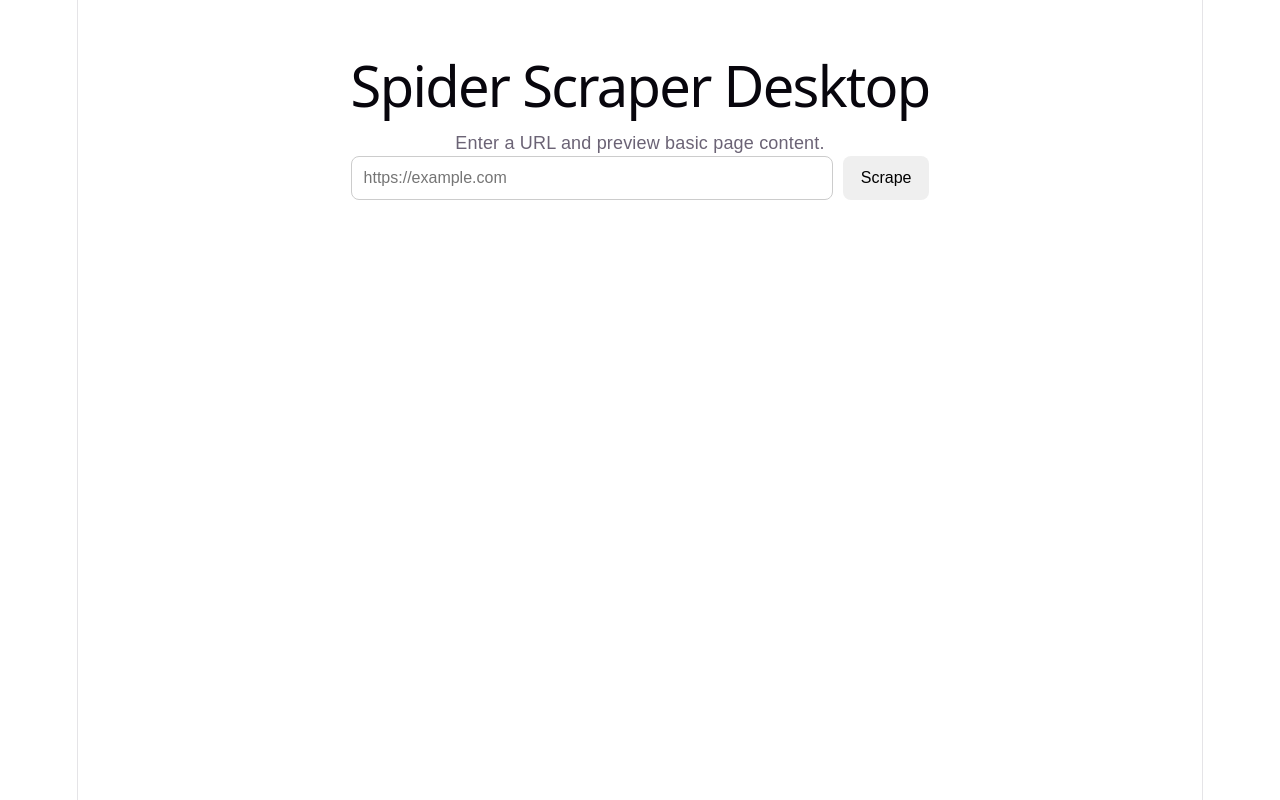
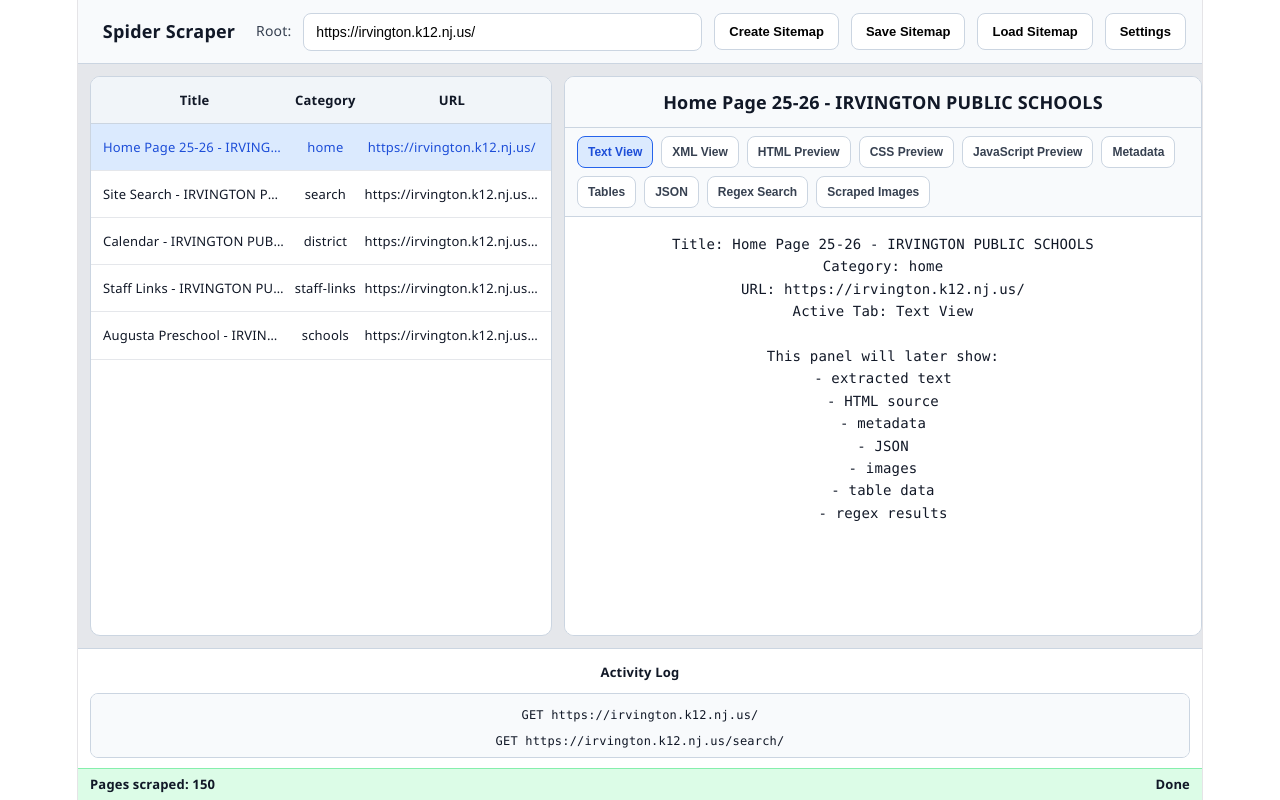
Before and after one commit to Danluk1001/spider-scraper-desktop, a React (Vite) app in the folder frontend/: page / in a window 1280 px wide. Built offline with nearby package versions, Linux system fonts and the light colour scheme.

Commit message:
Add CSV export functionality and Redesign scraper UI into desktop workspace layout

```diff
--- a/frontend/src/pages/Home.tsx
+++ b/frontend/src/pages/Home.tsx
@@ -1,93 +1,294 @@
 import { useState } from "react";
-import axios from "axios";
 
-type ScrapeResult = {
+type ScrapedPage = {
+  id: number;
   title: string;
+  category: string;
   url: string;
-  paragraph_count: number;
-  preview: string[];
 };
 
+const mockPages: ScrapedPage[] = [
+  { id: 1, title: "Home Page 25-26 - IRVINGTON PUBLIC SCHOOLS", category: "home", url: "https://irvington.k12.nj.us/" },
+  { id: 2, title: "Site Search - IRVINGTON PUBLIC SCHOOLS", category: "search", url: "https://irvington.k12.nj.us/search/" },
+  { id: 3, title: "Calendar - IRVINGTON PUBLIC SCHOOLS", category: "district", url: "https://irvington.k12.nj.us/district/calendar/" },
+  { id: 4, title: "Staff Links - IRVINGTON PUBLIC SCHOOLS", category: "staff-links", url: "https://irvington.k12.nj.us/staff-links/" },
+  { id: 5, title: "Augusta Preschool - IRVINGTON PUBLIC SCHOOLS", category: "schools", url: "https://irvington.k12.nj.us/schools/augusta-preschool-academy/" },
+];
+
 export default function Home() {
-  const [url, setUrl] = useState("");
-  const [result, setResult] = useState<ScrapeResult | null>(null);
-  const [error, setError] = useState("");
-  const [loading, setLoading] = useState(false);
+  const [rootUrl, setRootUrl] = useState("https://irvington.k12.nj.us/");
+  const [selectedPage, setSelectedPage] = useState<ScrapedPage | null>(mockPages[0]);
+  const [activeTab, setActiveTab] = useState("Text View");
 
-  const handleScrape = async () => {
-    setLoading(true);
-    setError("");
-    setResult(null);
-
-    try {
-      const response = await axios.post("http://127.0.0.1:5000/api/scrape", {
-        url,
-      });
-
-      setResult(response.data);
-    } catch (err: any) {
-      setError(err?.response?.data?.error || "Something went wrong");
-    } finally {
-      setLoading(false);
-    }
-  };
+  const tabs = [
+    "Text View",
+    "XML View",
+    "HTML Preview",
+    "CSS Preview",
+    "JavaScript Preview",
+    "Metadata",
+    "Tables",
+    "JSON",
+    "Regex Search",
+    "Scraped Images",
+  ];
 
   return (
-    <div style={{ maxWidth: "800px", margin: "40px auto", fontFamily: "Arial" }}>
-      <h1>Spider Scraper Desktop</h1>
-      <p>Enter a URL and preview basic page content.</p>
+    <div
+      style={{
+        height: "100vh",
+        display: "grid",
+        gridTemplateRows: "64px 1fr 120px 32px",
+        background: "#e5e7eb",
+        color: "#111827",
+        fontFamily: "Segoe UI, sans-serif",
+      }}
+    >
+      <div
+        style={{
+          display: "flex",
+          alignItems: "center",
+          gap: "12px",
+          padding: "12px 16px",
+          borderBottom: "1px solid #cbd5e1",
+          background: "#f8fafc",
+        }}
+      >
+        <div style={{ fontWeight: 700, fontSize: "18px", minWidth: "150px" }}>
+          Spider Scraper
+        </div>
 
-      <div style={{ display: "flex", gap: "10px", marginBottom: "20px" }}>
+        <label style={{ fontSize: "14px", color: "#374151" }}>Root:</label>
+
         <input
-          type="text"
-          placeholder="https://example.com"
-          value={url}
-          onChange={(e) => setUrl(e.target.value)}
+          value={rootUrl}
+          onChange={(e) => setRootUrl(e.target.value)}
           style={{
             flex: 1,
-            padding: "12px",
-            fontSize: "16px",
-            border: "1px solid #ccc",
+            padding: "10px 12px",
+            border: "1px solid #cbd5e1",
             borderRadius: "8px",
+            background: "#fff",
+            fontSize: "14px",
           }}
         />
+
+        {["Create Sitemap", "Save Sitemap", "Load Sitemap", "Settings"].map((btn) => (
           <button
-          onClick={handleScrape}
-          disabled={loading}
+            key={btn}
             style={{
-            padding: "12px 18px",
-            fontSize: "16px",
-            border: "none",
+              padding: "10px 14px",
               borderRadius: "8px",
+              border: "1px solid #cbd5e1",
+              background: "#ffffff",
+              cursor: "pointer",
+              fontSize: "13px",
+              fontWeight: 600,
+            }}
+          >
+            {btn}
+          </button>
+        ))}
+      </div>
+
+      <div
+        style={{
+          display: "grid",
+          gridTemplateColumns: "42% 58%",
+          gap: "12px",
+          padding: "12px",
+          overflow: "hidden",
+        }}
+      >
+        <div
+          style={{
+            background: "#ffffff",
+            border: "1px solid #cbd5e1",
+            borderRadius: "10px",
+            overflow: "hidden",
+            display: "flex",
+            flexDirection: "column",
+          }}
+        >
+          <div
+            style={{
+              display: "grid",
+              gridTemplateColumns: "42% 18% 40%",
+              padding: "10px 12px",
+              background: "#f1f5f9",
+              borderBottom: "1px solid #cbd5e1",
+              fontWeight: 700,
+              fontSize: "13px",
+            }}
+          >
+            <div>Title</div>
+            <div>Category</div>
+            <div>URL</div>
+          </div>
+
+          <div style={{ overflowY: "auto", flex: 1 }}>
+            {mockPages.map((page) => {
+              const selected = selectedPage?.id === page.id;
+              return (
+                <div
+                  key={page.id}
+                  onClick={() => setSelectedPage(page)}
+                  style={{
+                    display: "grid",
+                    gridTemplateColumns: "42% 18% 40%",
+                    padding: "10px 12px",
+                    borderBottom: "1px solid #e5e7eb",
+                    cursor: "pointer",
+                    background: selected ? "#dbeafe" : "#ffffff",
+                    color: selected ? "#1d4ed8" : "#111827",
+                    fontSize: "13px",
+                  }}
+                >
+                  <div style={{ whiteSpace: "nowrap", overflow: "hidden", textOverflow: "ellipsis" }}>
+                    {page.title}
+                  </div>
+                  <div>{page.category}</div>
+                  <div style={{ whiteSpace: "nowrap", overflow: "hidden", textOverflow: "ellipsis" }}>
+                    {page.url}
+                  </div>
+                </div>
+              );
+            })}
+          </div>
+        </div>
+
+        <div
+          style={{
+            background: "#ffffff",
+            border: "1px solid #cbd5e1",
+            borderRadius: "10px",
+            overflow: "hidden",
+            display: "flex",
+            flexDirection: "column",
+          }}
+        >
+          <div
+            style={{
+              padding: "12px 16px",
+              borderBottom: "1px solid #cbd5e1",
+              fontWeight: 700,
+              fontSize: "18px",
+              background: "#f8fafc",
+            }}
+          >
+            {selectedPage?.title || "No page selected"}
+          </div>
+
+          <div
+            style={{
+              display: "flex",
+              gap: "8px",
+              padding: "8px 12px",
+              borderBottom: "1px solid #cbd5e1",
+              background: "#f8fafc",
+              flexWrap: "wrap",
+            }}
+          >
+            {tabs.map((tab) => (
+              <button
+                key={tab}
+                onClick={() => setActiveTab(tab)}
+                style={{
+                  padding: "8px 10px",
+                  borderRadius: "8px",
+                  border: activeTab === tab ? "1px solid #2563eb" : "1px solid #cbd5e1",
+                  background: activeTab === tab ? "#dbeafe" : "#ffffff",
+                  color: activeTab === tab ? "#1d4ed8" : "#374151",
+                  fontSize: "12px",
+                  fontWeight: 600,
                   cursor: "pointer",
                 }}
               >
-          {loading ? "Scraping..." : "Scrape"}
+                {tab}
               </button>
+            ))}
           </div>
 
-      {error && (
-        <div style={{ color: "red", marginBottom: "20px" }}>
-          <strong>Error:</strong> {error}
+          <div
+            style={{
+              flex: 1,
+              padding: "16px",
+              overflowY: "auto",
+              fontSize: "14px",
+              lineHeight: 1.6,
+              background: "#ffffff",
+            }}
+          >
+            <pre
+              style={{
+                margin: 0,
+                fontFamily: "Consolas, monospace",
+                whiteSpace: "pre-wrap",
+              }}
+            >
+{`Title: ${selectedPage?.title || ""}
+Category: ${selectedPage?.category || ""}
+URL: ${selectedPage?.url || ""}
+Active Tab: ${activeTab}
+
+This panel will later show:
+- extracted text
+- HTML source
+- metadata
+- JSON
+- images
+- table data
+- regex results`}
+            </pre>
           </div>
-      )}
+        </div>
+      </div>
 
-      {result && (
-        <div style={{ border: "1px solid #ddd", padding: "20px", borderRadius: "10px" }}>
-          <h2>{result.title}</h2>
-          <p><strong>URL:</strong> {result.url}</p>
-          <p><strong>Paragraphs Found:</strong> {result.paragraph_count}</p>
+      <div
+        style={{
+          background: "#ffffff",
+          borderTop: "1px solid #cbd5e1",
+          padding: "10px 12px",
+          display: "flex",
+          flexDirection: "column",
+          gap: "8px",
+        }}
+      >
+        <div style={{ fontWeight: 700, fontSize: "13px" }}>Activity Log</div>
+        <div
+          style={{
+            flex: 1,
+            background: "#f8fafc",
+            border: "1px solid #cbd5e1",
+            borderRadius: "8px",
+            padding: "8px 10px",
+            fontFamily: "Consolas, monospace",
+            fontSize: "12px",
+            overflowY: "auto",
+          }}
+        >
+          GET https://irvington.k12.nj.us/ <br />
+          GET https://irvington.k12.nj.us/search/ <br />
+          GET https://irvington.k12.nj.us/district/calendar/ <br />
+          GET https://irvington.k12.nj.us/staff-links/
+        </div>
+      </div>
 
-          <h3>Preview</h3>
-          <ul>
-            {result.preview.map((text, index) => (
-              <li key={index} style={{ marginBottom: "10px" }}>
-                {text}
-              </li>
-            ))}
-          </ul>
+      <div
+        style={{
+          display: "flex",
+          alignItems: "center",
+          justifyContent: "space-between",
+          padding: "0 12px",
+          background: "#dcfce7",
+          borderTop: "1px solid #86efac",
+          fontSize: "13px",
+          fontWeight: 600,
+        }}
+      >
+        <div>Pages scraped: 150</div>
+        <div>Done</div>
       </div>
-      )}
     </div>
   );
 }
```
Also changed, not shown: frontend/src/components/LogPanel.tsx (added), frontend/src/components/PreviewTabs.tsx (added), frontend/src/components/ResultsTable.tsx (added), frontend/src/components/StatusBar.tsx (added), frontend/src/components/TopBar.tsx (added), frontend/src/pages/ScraperWorkspace.tsx (added), frontend/src/types/scraper.ts (added), 2 other files (tests, documents, lock files or other folders). Lines whose indentation alone changed are shown as unchanged.
